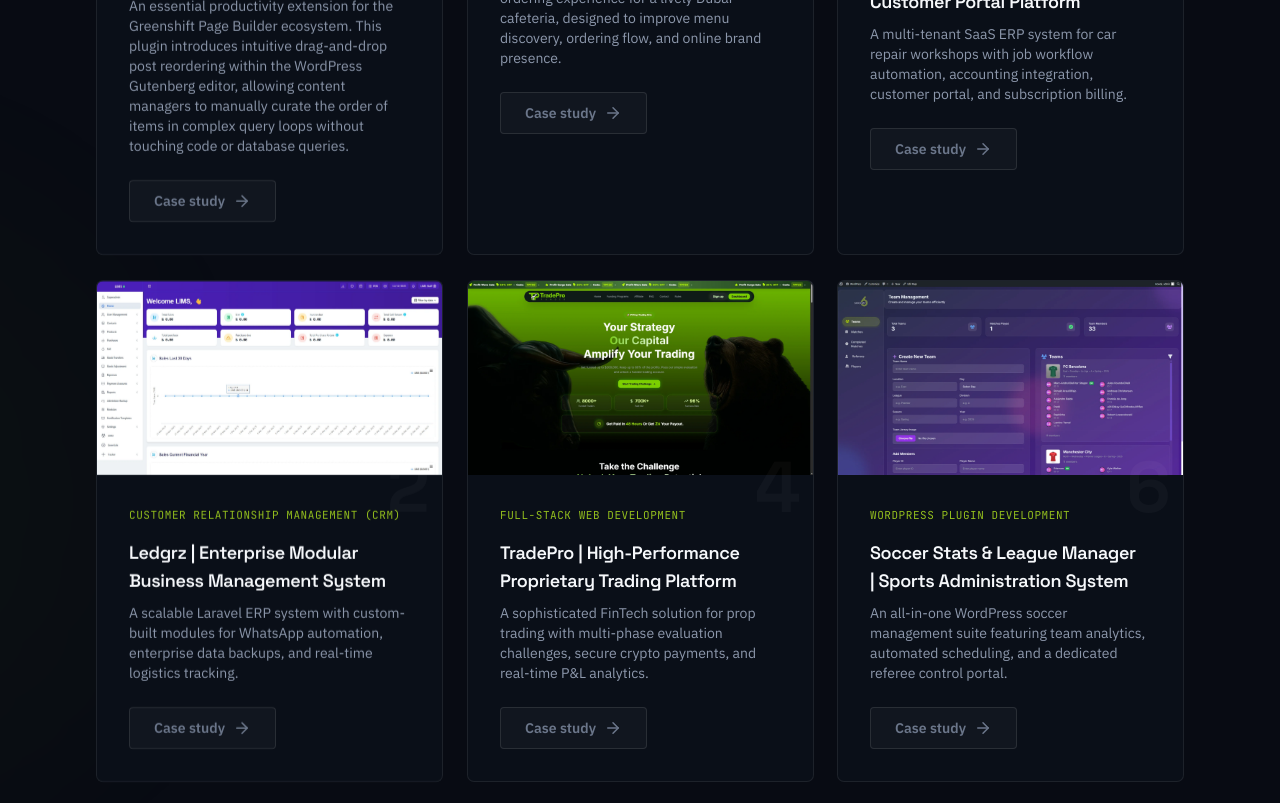
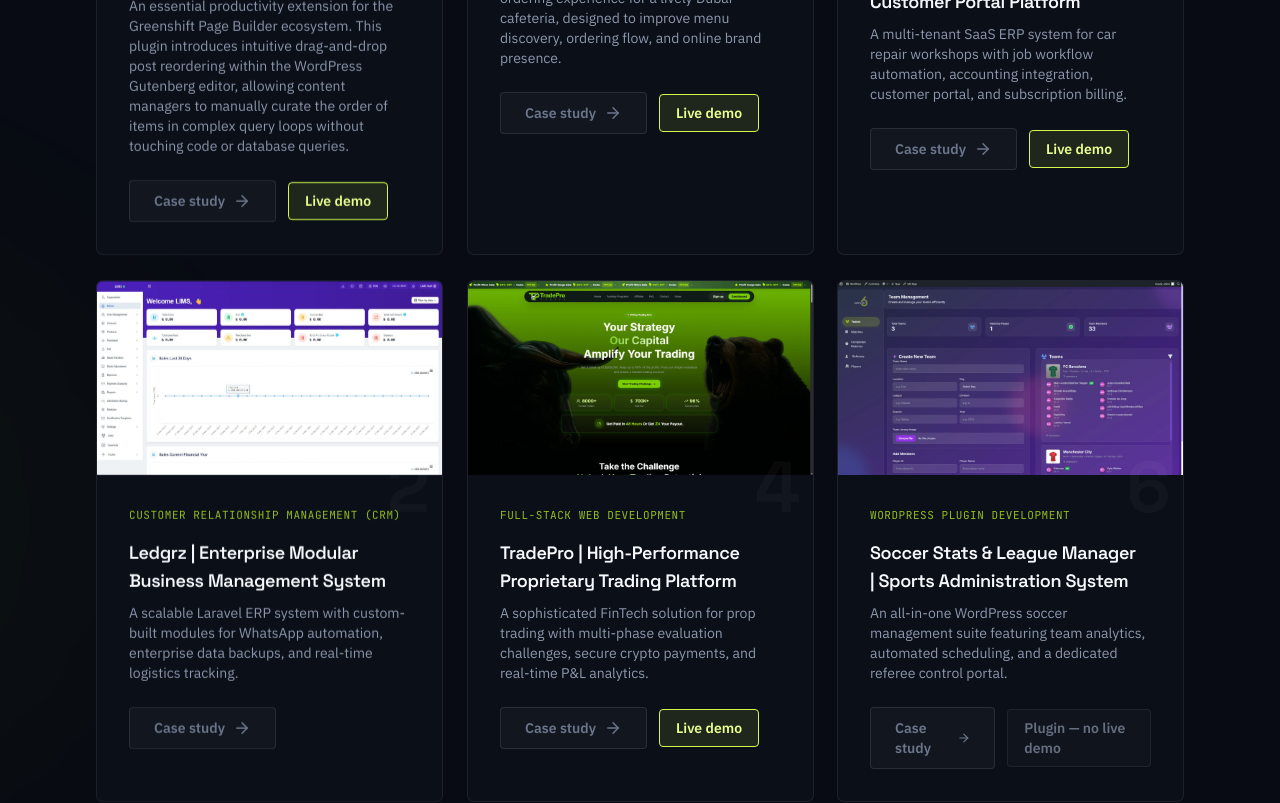
Before and after one commit to ahmadmustafa-dev/Portfolio, a Next.js app: page /projects in a window 1280 px wide. Shown: the part 1600-2403 px from the top of the page. Built offline with nearby package versions, Linux system fonts and the light colour scheme; no server answers.

Commit message:
feat: update demo URLs for various projects and enhance project display in AllProjectsPage

```diff
--- a/src/app/projects/page.tsx
+++ b/src/app/projects/page.tsx
@@ -178,8 +178,9 @@ export default function AllProjectsPage() {
                       {project.summary ?? project.description}
                     </p>
 
-                    {/* Case Study button */}
+                    {/* Case Study + Demo / Plugin CTA */}
                     <div className="mt-auto pt-6">
+                      <div className="flex flex-col items-stretch gap-3 sm:flex-row sm:items-center">
                         {project.link ? (
                           <a
                             href={project.link}
@@ -194,6 +195,23 @@ export default function AllProjectsPage() {
                             <ArrowRight size={18} className="ml-2" />
                           </span>
                         )}
+
+                        {/* Live demo or plugin pill */}
+                        {project.details?.demoUrl ? (
+                          <a
+                            href={project.details.demoUrl}
+                            target="_blank"
+                            rel="noopener noreferrer"
+                            className="inline-flex w-full sm:w-auto items-center justify-center rounded border border-neon-400 bg-neon-400/10 px-4 py-2 text-sm font-semibold text-neon-300 hover:bg-neon-300/10 transition-colors duration-200"
+                          >
+                            Live demo
+                          </a>
+                        ) : ((project.category ?? project.details?.category ?? project.title)?.toLowerCase().includes("plugin") ? (
+                          <span className="inline-flex w-full sm:w-auto items-center justify-center rounded border border-white/10 bg-white/[0.03] px-4 py-2 text-sm font-semibold text-fog-500 opacity-70 cursor-not-allowed">
+                            Plugin — no live demo
+                          </span>
+                        ) : null)}
+                      </div>
                     </div>
                   </div>
                 </article>
--- a/src/lib/data.ts
+++ b/src/lib/data.ts
@@ -429,7 +429,7 @@ export const projects: Project[] = [
         "/images/Projects_Imgs/Garage-ERP-SaaS/2.webp",
         "/images/Projects_Imgs/Garage-ERP-SaaS/3.webp",
       ],
-      demoUrl: "https://garageerp.com/",
+      demoUrl: "https://car-garage-erp.vercel.app/",
     },
   },
   {
@@ -481,7 +481,6 @@ export const projects: Project[] = [
         "/images/Projects_Imgs/Ledgrz/2.webp",
         "/images/Projects_Imgs/Ledgrz/3.webp",
       ],
-      demoUrl: "https://ledgrz.com/",
     },
   },
   {
@@ -533,7 +532,7 @@ export const projects: Project[] = [
         "/images/Projects_Imgs/TradePro/2.webp",
         "/images/Projects_Imgs/TradePro/3.webp",
       ],
-      demoUrl: "https://tradepro.com/",
+      demoUrl: "https://tradeprofunded.com/",
     },
   },
   {
@@ -585,7 +584,6 @@ export const projects: Project[] = [
         "/images/Projects_Imgs/Soccer-Stats-League-Manager/2.webp",
         "/images/Projects_Imgs/Soccer-Stats-League-Manager/3.webp",
       ],
-      demoUrl: "https://hammad-mustafa-portfolio.vercel.app/project/6",
     },
   },
   {
@@ -637,7 +635,7 @@ export const projects: Project[] = [
         "/images/Projects_Imgs/AI-Dental-Treatment-Planner/2.webp",
         "/images/Projects_Imgs/AI-Dental-Treatment-Planner/3.webp",
       ],
-      demoUrl: "https://hammad-mustafa-portfolio.vercel.app/project/7",
+      demoUrl: "https://dentalsherpa.org/",
     },
   },
   {
@@ -689,7 +687,6 @@ export const projects: Project[] = [
         "/images/Projects_Imgs/AI-socialReviews-Aggregator/2.webp",
         "/images/Projects_Imgs/AI-socialReviews-Aggregator/3.webp",
       ],
-      demoUrl: "https://hammad-mustafa-portfolio.vercel.app/project/10",
     },
   },
   {
@@ -741,7 +738,7 @@ export const projects: Project[] = [
         "/images/Projects_Imgs/DMT-Digital-Agency-Hub/2.webp",
         "/images/Projects_Imgs/DMT-Digital-Agency-Hub/3.webp",
       ],
-      demoUrl: "https://hammad-mustafa-portfolio.vercel.app/project/11",
+      demoUrl: "https://www.digitalmarketingtechno.com/",
     },
   },
   {
@@ -793,7 +790,7 @@ export const projects: Project[] = [
         "/images/Projects_Imgs/SKEK-GEAR/2.webp",
         "/images/Projects_Imgs/SKEK-GEAR/3.webp",
       ],
-      demoUrl: "https://hammad-mustafa-portfolio.vercel.app/project/13",
+      demoUrl: "https://skekgear.com/",
     },
   },
   {
@@ -845,7 +842,7 @@ export const projects: Project[] = [
         "/images/Projects_Imgs/Via-Kashmir-Itinerary-CRM/2.webp",
         "/images/Projects_Imgs/Via-Kashmir-Itinerary-CRM/3.webp",
       ],
-      demoUrl: "https://hammad-mustafa-portfolio.vercel.app/project/18",
+      demoUrl: "https://viakashmiritinerary.in/",
     },
   },
   {
@@ -897,7 +894,7 @@ export const projects: Project[] = [
         "/images/Projects_Imgs/Qckserve/2.webp",
         "/images/Projects_Imgs/Qckserve/3.webp",
       ],
-      demoUrl: "https://hammad-mustafa-portfolio.vercel.app/project/19",
+      demoUrl: "https://qckserve.in/",
     },
   },
   {
@@ -949,7 +946,7 @@ export const projects: Project[] = [
         "/images/Projects_Imgs/Henna-by-Eishah/2.webp",
         "/images/Projects_Imgs/Henna-by-Eishah/3.webp",
       ],
-      demoUrl: "https://hammad-mustafa-portfolio.vercel.app/project/22",
+      demoUrl: "https://wedding-mehndi.vercel.app/",
     },
   },
   {
@@ -1001,7 +998,6 @@ export const projects: Project[] = [
         "/images/Projects_Imgs/Invoice-CRM-Mobile-App/2.webp",
         "/images/Projects_Imgs/Invoice-CRM-Mobile-App/3.webp",
       ],
-      demoUrl: "https://hammad-mustafa-portfolio.vercel.app/project/23",
     },
   },
 ];
@@ -1049,6 +1045,14 @@ export type Role = {
 export const experience: Role[] = [
   {
     period: "2026 — Present",
+    title: "AI Automations",
+    org: "Freelance — AI & Automation",
+    description:
+      "Designing and operating AI-powered automation pipelines and agents that connect LLMs to business systems. Deliverables include n8n and Zapier flows, Make integrations, Python agents, and vector-DB backed retrieval systems for reliable, production-ready automation.",
+    tech: ["n8n", "Zapier", "Make", "Python", "OpenAI", "Vector DBs"],
+  },
+  {
+    period: "2026 — Present",
     title: "Full-Stack Developer",
     org: "Freelance — Clients worldwide",
     description:
```
Lines whose indentation alone changed are shown as unchanged.
